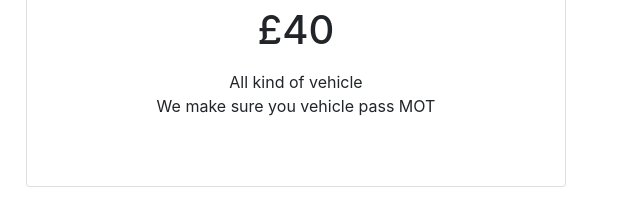
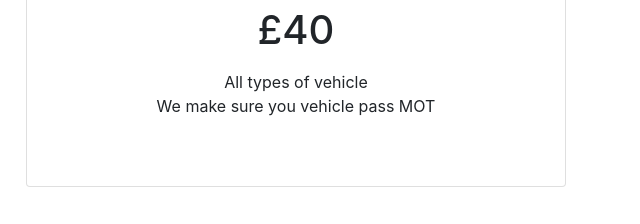
Before and after one commit to sawbeanraz/jaddahmotors, a Gatsby site: page /services in a window 1280 px wide. Shown: the part 376-600 px from the top of the page, 629-1269 px from the left. Built offline with nearby package versions, Linux system fonts and the light colour scheme; Gatsby itself is replaced by a stand-in of ours.

Commit message:
Change: all kinds to all types

```diff
--- a/src/pages/services.js
+++ b/src/pages/services.js
@@ -42,7 +42,7 @@ const ServicesPage = () => (
                 £40
               </h1>
               <ul className="list-unstyled mt-3 mb-4">
-                <li>All kind of vehicle</li>
+                <li>All types of vehicle</li>
                 <li>We make sure you vehicle pass MOT</li>
               </ul>
             </div>
```
